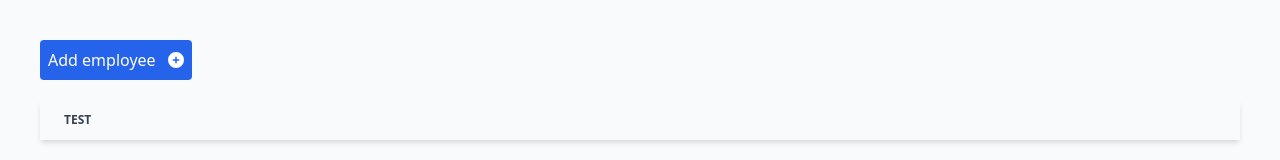
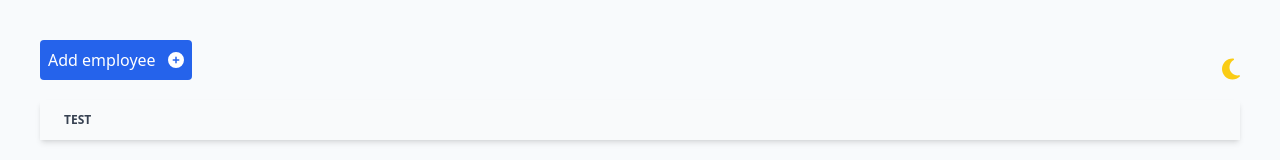
Before and after one commit to Mark-Alexis-Posadas/mern-stack-add-employee, a React (Vite) app in the folder client/: page / in a window 1280 px wide. Shown: the top 160 px of the page. Built offline with nearby package versions, Linux system fonts and the light colour scheme.

Commit message:
added toggle theme and google fonts

```diff
--- a/client/src/components/Modal/index.jsx
+++ b/client/src/components/Modal/index.jsx
@@ -1,6 +1,6 @@
 import { faCircleXmark, faPaperPlane } from "@fortawesome/free-solid-svg-icons";
 import { FontAwesomeIcon } from "@fortawesome/react-fontawesome";
-export default function Modal() {
+export default function Modal({ handleCancelModal }) {
   return (
     <div className="flex items-center justify-center fixed w-full top-0 left-0 min-h-screen bg-[rgba(0,0,0,0.4)]">
       <form className="bg-white dark:bg-gray-700 p-5 md:p-10 w-[900px]">
@@ -8,7 +8,7 @@ export default function Modal() {
           Add fields
         </h1>
 
-        <p className="text-red-600 text-xl mb-5">Already exist!</p>
+        {/* <p className="text-red-600 text-xl mb-5">Already exist!</p> */}
 
         <div className="relative z-0 w-full mb-2 md:mb-5 group">
           <label className="text-gray-400 text-sm" htmlFor="first_name">
@@ -58,7 +58,10 @@ export default function Modal() {
         </div>
 
         <div className="flex items-center gap-3">
-          <button className="text-white rounded p-2 bg-red-600 flex items-center gap-2">
+          <button
+            className="text-white rounded p-2 bg-red-600 flex items-center gap-2"
+            onClick={handleCancelModal}
+          >
             cancel
             <FontAwesomeIcon icon={faCircleXmark} />
           </button>
--- a/client/src/pages/AddEmployee.jsx
+++ b/client/src/pages/AddEmployee.jsx
@@ -1,3 +1,4 @@
+import { useState } from "react";
 import { FontAwesomeIcon } from "@fortawesome/react-fontawesome";
 import { faMoon, faPlusCircle, faSun } from "@fortawesome/free-solid-svg-icons";
 
@@ -6,18 +7,32 @@ import Modal from "../components/Modal";
 import ConfirmationModal from "../components/Modal/ConfirmModal";
 
 export default function AddEmployee() {
+  const [isToggleModal, setIsToggleModal] = useState(false);
+  const [isToggleTheme, setIstoggleTheme] = useState(false);
+
+  const handleToggleTheme = () => {
+    setIstoggleTheme(!isToggleTheme);
+    document.body.classList.toggle("dark");
+  };
+  const handleCancelModal = () => {
+    setIsToggleModal(false);
+  };
+
   return (
     <div className="p-5 md:p-10 bg-slate-50 dark:bg-black min-h-screen overflow-hidden">
       <div className="flex items-center justify-between">
         <button
           className="dark:text-gray-400 p-2 rounded bg-blue-600 text-white dark:bg-gray-800 mb-5 flex items-center gap-3"
-          onClick={() => dispatch({ type: "HANDLE_ADD_EMPLOYEE" })}
+          onClick={() => setIsToggleModal(true)}
         >
           Add employee
           <FontAwesomeIcon icon={faPlusCircle} />
         </button>
-        <button>
-          <FontAwesomeIcon className="text-yellow-400 text-2xl cursor-pointer" />
+        <button onClick={handleToggleTheme}>
+          <FontAwesomeIcon
+            className="text-yellow-400 text-2xl cursor-pointer"
+            icon={isToggleTheme ? faSun : faMoon}
+          />
         </button>
       </div>
       <div className="relative overflow-x-auto shadow-md">
@@ -31,8 +46,9 @@ export default function AddEmployee() {
         </table>
       </div>
 
-      {/* <Modal />
-      <ConfirmationModal /> */}
+      {isToggleModal && <Modal handleCancelModal={handleCancelModal} />}
+
+      {/* <ConfirmationModal /> */}
     </div>
   );
 }
--- a/client/tailwind.config.js
+++ b/client/tailwind.config.js
@@ -1,8 +1,14 @@
 /** @type {import('tailwindcss').Config} */
 export default {
   content: ["./index.html", "./src/**/*.{js,ts,jsx,tsx}"],
+  darkMode: "class",
+
   theme: {
-    extend: {},
+    extend: {
+      fontFamily: {
+        raleway: ["raleway", "sans-serif"],
+      },
+    },
   },
   plugins: [],
 };
```
